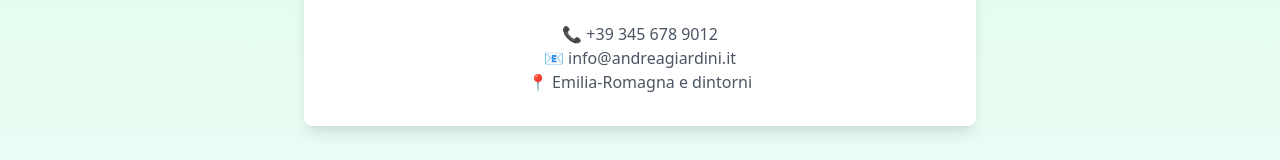
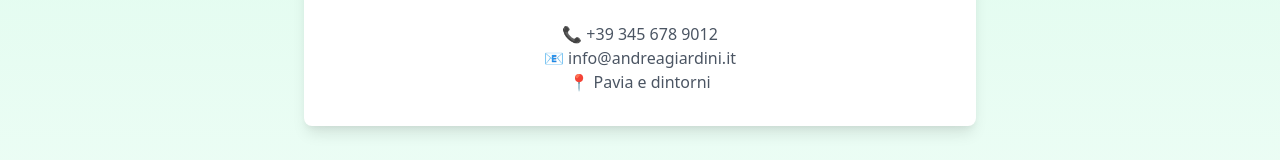
Before and after one commit to HDHDNA/AndreaGiardini., a plain HTML site: page index.html in a window 1280 px wide. Shown: the part 1786-1946 px from the top of the page. Drawn offline with nearby package versions, Linux system fonts and the light colour scheme.

Commit message:
index.html

```diff
--- a/index.html
+++ b/index.html
@@ -101,7 +101,7 @@
         <div class="text-center mt-8 text-gray-600">
           <p>📞 +39 345 678 9012</p>
           <p>📧 info@andreagiardini.it</p>
-          <p>📍 Emilia-Romagna e dintorni</p>
+          <p>📍 Pavia e dintorni</p>
         </div>
       </div>
     </div>
```
